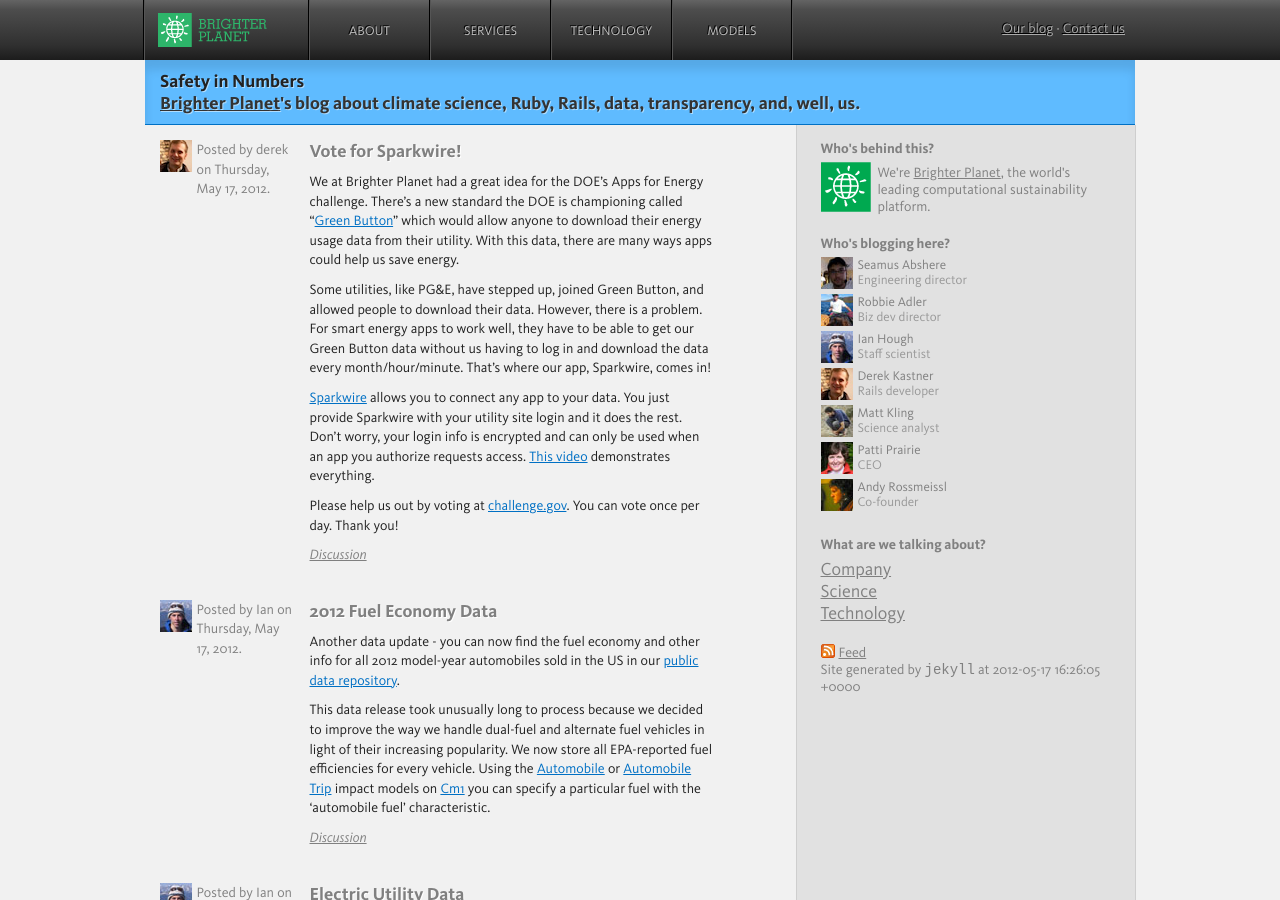
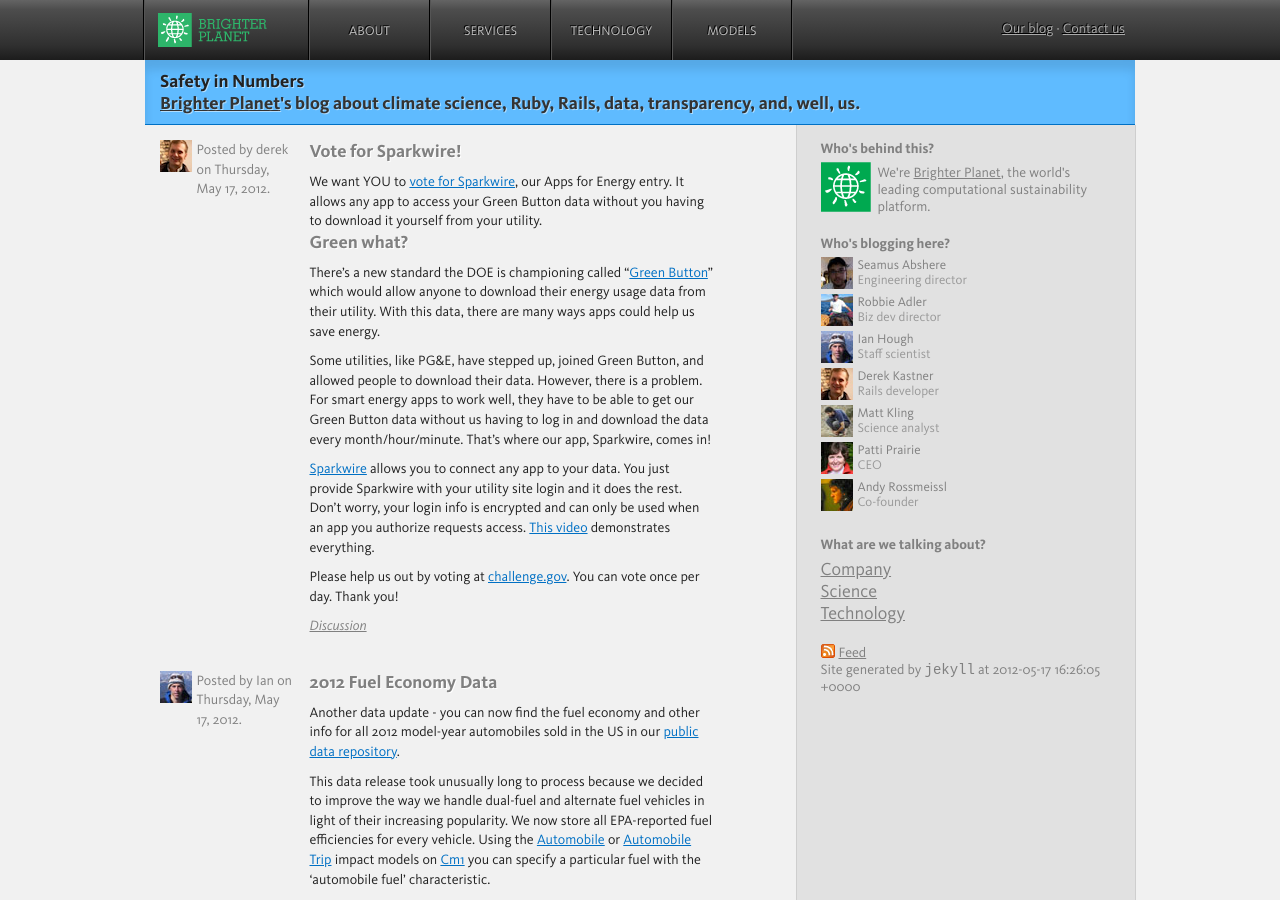
Before and after one commit to faradayio/numbers, a Jekyll site: the page built from index.html, in a window 1280 px wide and 900 px high. Built offline with Jekyll 4.4.1, drawn with Linux system fonts in a browser that asks for light colours; some web fonts are replaced; comment, search, counter and statistics services are not loaded.

Commit message:
ADD-compliant

```diff
--- a/_posts/2012-05-17-vote-for-sparkwire.markdown
+++ b/_posts/2012-05-17-vote-for-sparkwire.markdown
@@ -5,7 +5,11 @@
 categories: technology
 ---
 
-We at Brighter Planet had a great idea for the DOE's Apps for Energy challenge. There's a new standard the DOE is championing called "[Green Button](http://greenbuttondata.org)" which would allow anyone to download their energy usage data from their utility. With this data, there are many ways apps could help us save energy.
+We want YOU to [vote for Sparkwire](http://appsforenergy.challenge.gov/submissions/7984-sparkwire), our Apps for Energy entry. It allows any app to access your Green Button data without you having to download it yourself from your utility.
+
+## Green what?
+
+There's a new standard the DOE is championing called "[Green Button](http://greenbuttondata.org)" which would allow anyone to download their energy usage data from their utility. With this data, there are many ways apps could help us save energy.
 
 Some utilities, like PG&E, have stepped up, joined Green Button, and allowed people to download their data. However, there is a problem. For smart energy apps to work well, they have to be able to get our Green Button data without us having to log in and download the data every month/hour/minute. That's where our app, Sparkwire, comes in!
 
```
